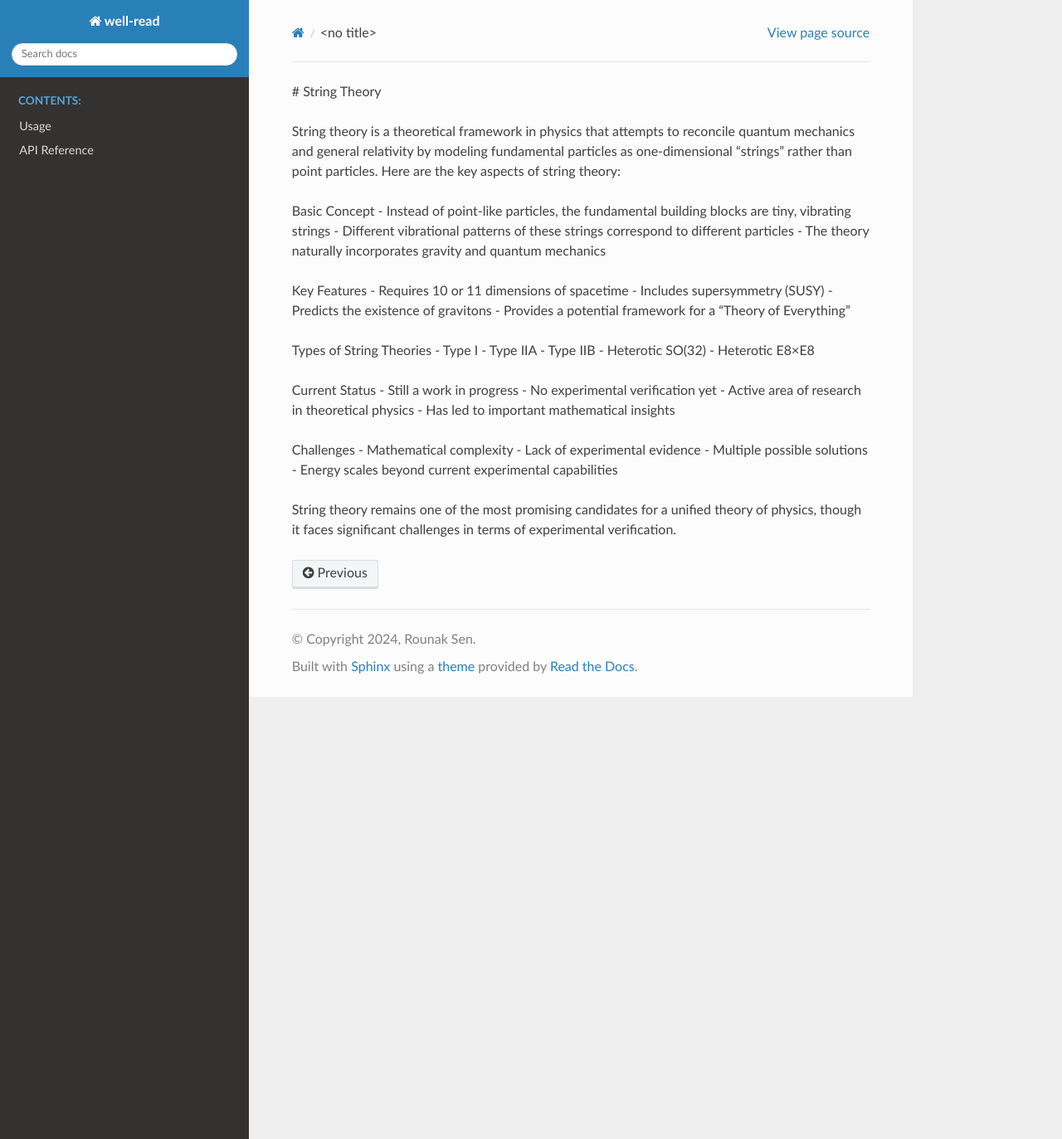
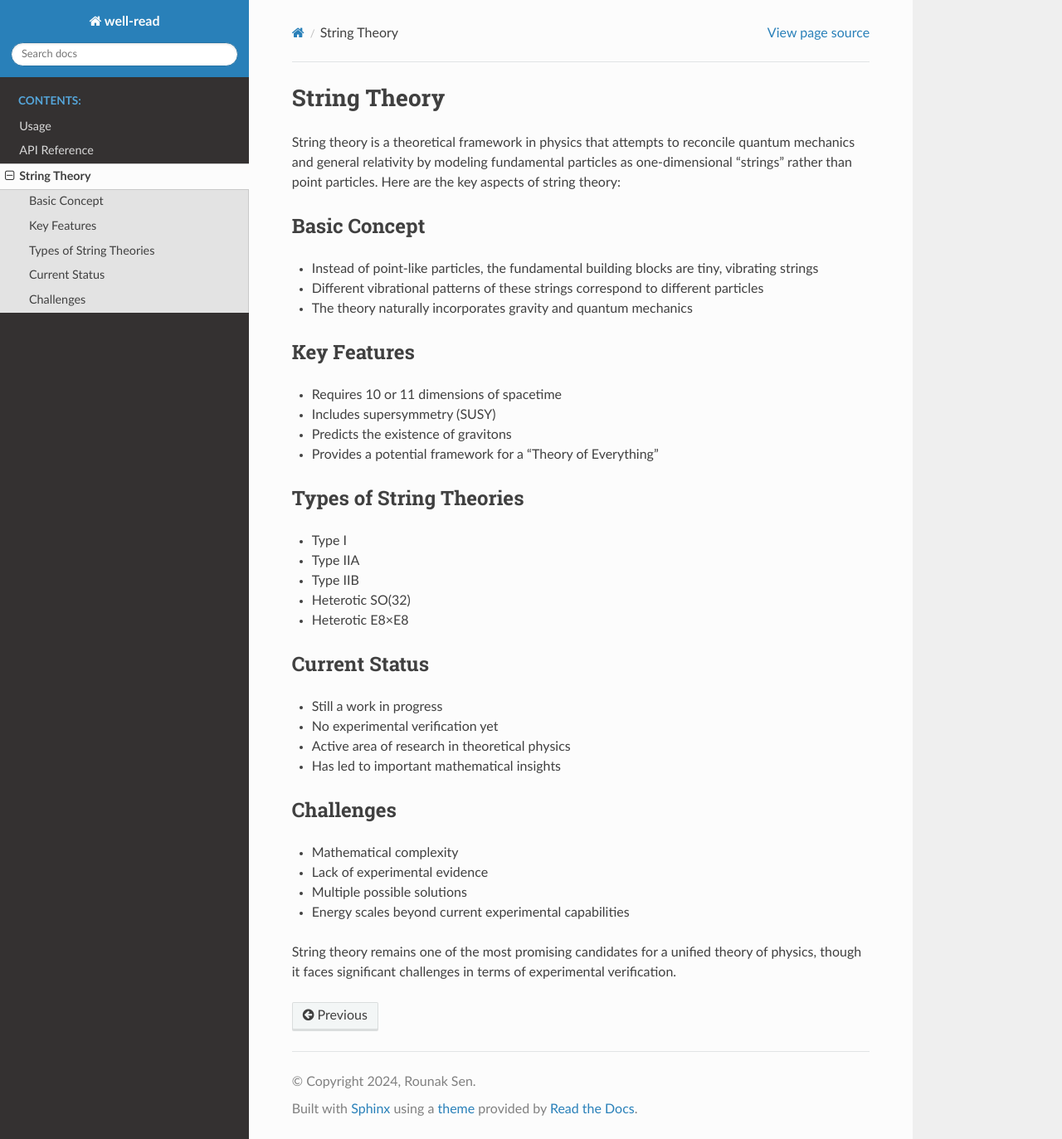
Before and after one commit to RounakSen225/well-read, a Sphinx documentation site: the page built from docs/source/physics/string_theory.rst, in a window 1280 px wide and 1373 px high. Shown: the whole window at 83% size. Built offline with Sphinx 7.4.7 and the Read the Docs theme 3.1.0, drawn with Linux system fonts in a browser that asks for light colours; pages that are not in the unit, such as notebooks, are missing from menus; some of the changed lines change nothing that is shown.

Commit message:
Make into proper format

```diff
--- a/docs/source/physics/string_theory.rst
+++ b/docs/source/physics/string_theory.rst
@@ -1,36 +1,41 @@
-
-# String Theory
+String Theory
+============
 
 String theory is a theoretical framework in physics that attempts to reconcile quantum mechanics and general relativity by modeling fundamental particles as one-dimensional "strings" rather than point particles. Here are the key aspects of string theory:
 
-1. Basic Concept
-   - Instead of point-like particles, the fundamental building blocks are tiny, vibrating strings
-   - Different vibrational patterns of these strings correspond to different particles
-   - The theory naturally incorporates gravity and quantum mechanics
+Basic Concept
+------------
+- Instead of point-like particles, the fundamental building blocks are tiny, vibrating strings
+- Different vibrational patterns of these strings correspond to different particles
+- The theory naturally incorporates gravity and quantum mechanics
 
-2. Key Features
-   - Requires 10 or 11 dimensions of spacetime
-   - Includes supersymmetry (SUSY)
-   - Predicts the existence of gravitons
-   - Provides a potential framework for a "Theory of Everything"
+Key Features
+-----------
+- Requires 10 or 11 dimensions of spacetime
+- Includes supersymmetry (SUSY)
+- Predicts the existence of gravitons
+- Provides a potential framework for a "Theory of Everything"
 
-3. Types of String Theories
-   - Type I
-   - Type IIA
-   - Type IIB
-   - Heterotic SO(32)
-   - Heterotic E8×E8
+Types of String Theories
+----------------------
+- Type I
+- Type IIA
+- Type IIB
+- Heterotic SO(32)
+- Heterotic E8×E8
 
-4. Current Status
-   - Still a work in progress
-   - No experimental verification yet
-   - Active area of research in theoretical physics
-   - Has led to important mathematical insights
+Current Status
+-------------
+- Still a work in progress
+- No experimental verification yet
+- Active area of research in theoretical physics
+- Has led to important mathematical insights
 
-5. Challenges
-   - Mathematical complexity
-   - Lack of experimental evidence
-   - Multiple possible solutions
-   - Energy scales beyond current experimental capabilities
+Challenges
+---------
+- Mathematical complexity
+- Lack of experimental evidence
+- Multiple possible solutions
+- Energy scales beyond current experimental capabilities
 
 String theory remains one of the most promising candidates for a unified theory of physics, though it faces significant challenges in terms of experimental verification.
```
